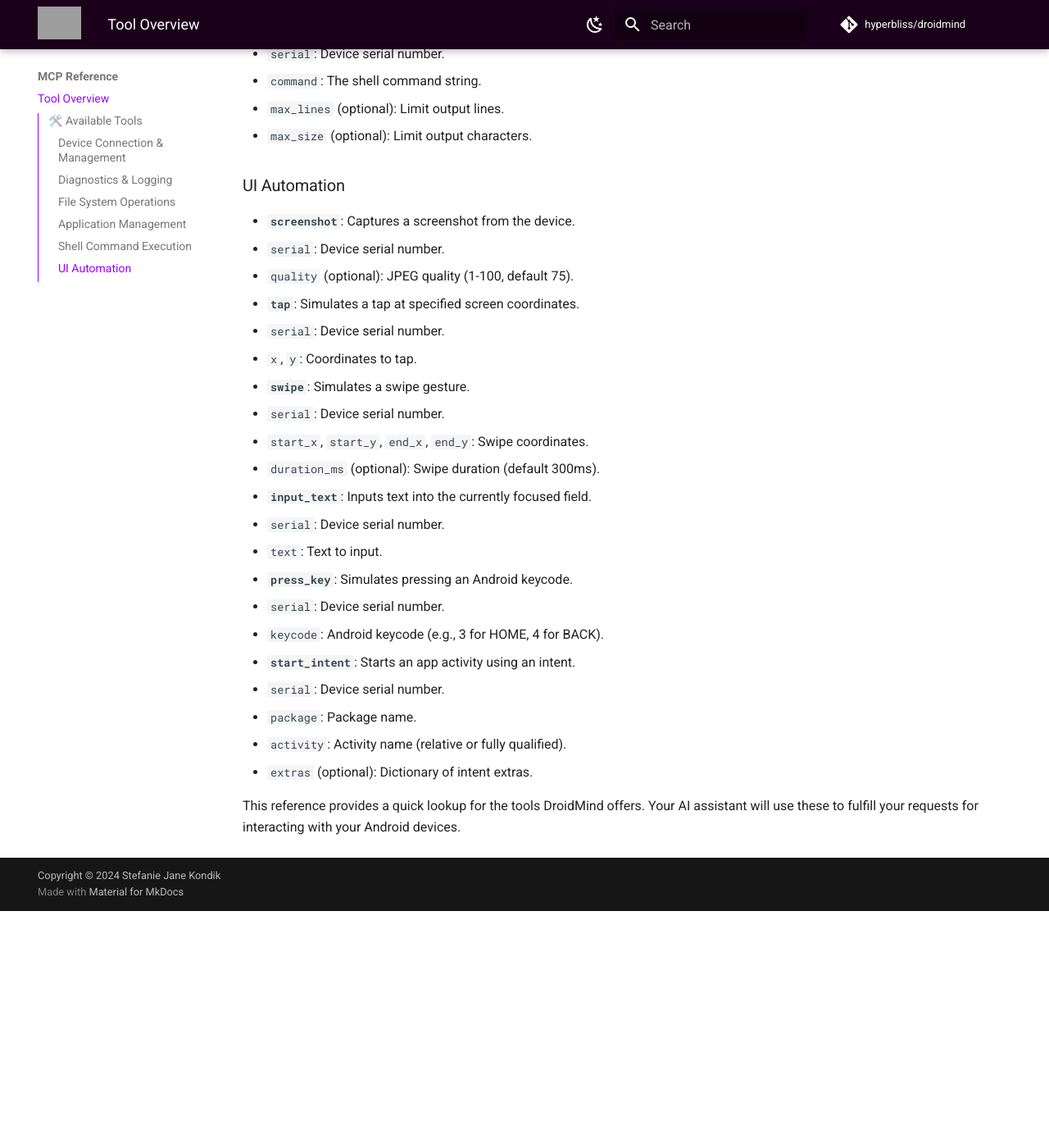
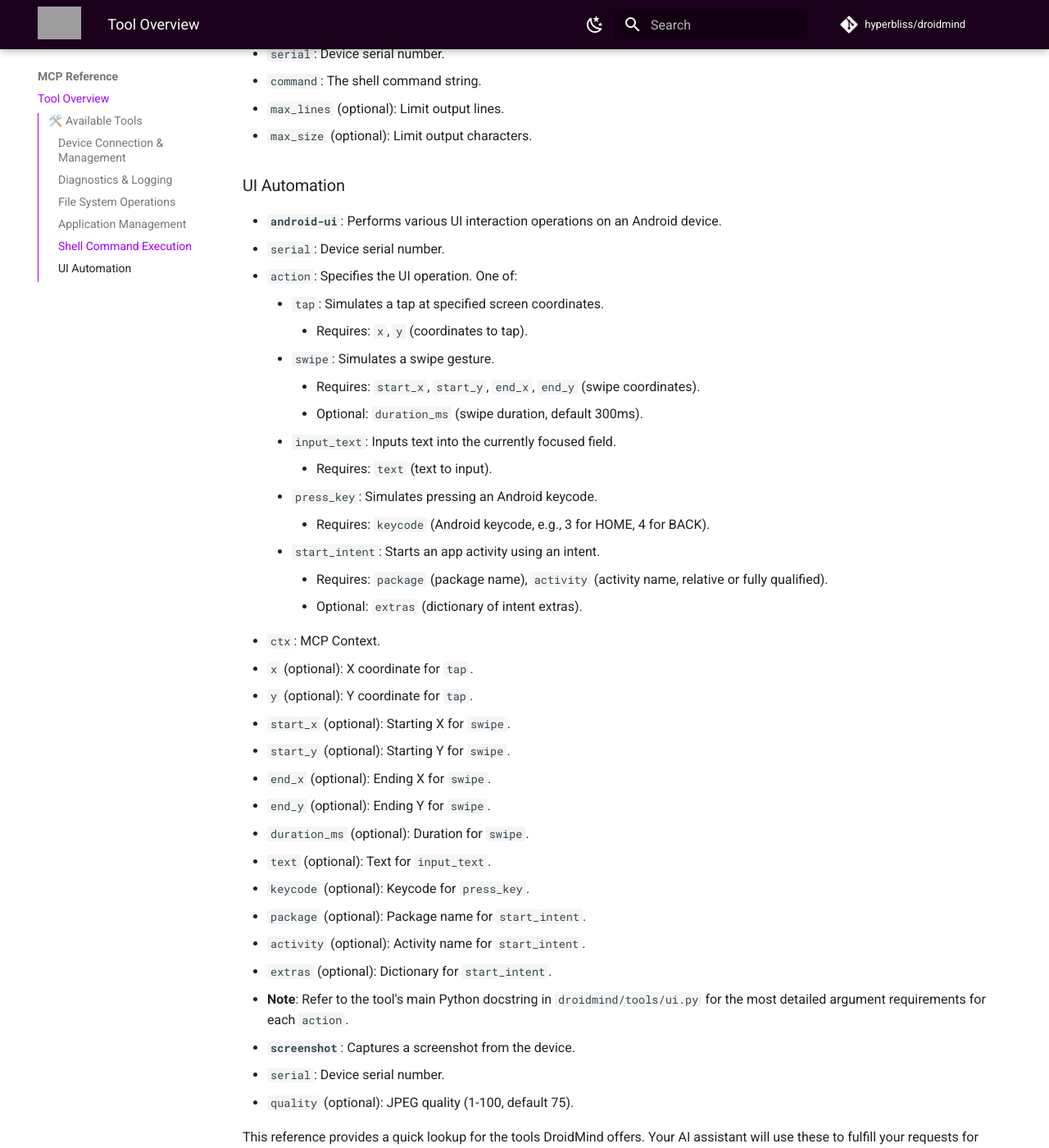
Before and after one commit to hyperb1iss/droidmind, an MkDocs documentation site: the page built from docs/mcp-reference.md, in a window 1280 px wide and 1400 px high, scrolled down 4728 px. Shown: the whole window at 82% size. Built offline with MkDocs 1.6.1 and Material for MkDocs 9.7.7, drawn with Linux system fonts in a browser that asks for light colours; comment, search, counter and statistics services are not loaded; before the commit the page ends 5839 px from its top, so only the background shows below that; grey boxes are pictures that could not be loaded.

Commit message:
♻️ Refactor UI tools into unified operation
Consolidate separate UI tools into a single tool

Replace five individual UI tools with a unified `android-ui` tool
that uses an action parameter to select the specific operation.

- Add UIAction enum to define available operations
- Refactor implementation functions with consistent naming
- Update documentation in MCP reference
- Update tests to use the new unified interface
- Update imports in __init__.py

```diff
--- a/docs/mcp-reference.md
+++ b/docs/mcp-reference.md
@@ -142,26 +142,38 @@ Below is a categorized list of DroidMind tools. For detailed parameters, refer t
 
 ### UI Automation
 
+- **`android-ui`**: Performs various UI interaction operations on an Android device.
+  - `serial`: Device serial number.
+  - `action`: Specifies the UI operation. One of:
+    - `tap`: Simulates a tap at specified screen coordinates.
+        - Requires: `x`, `y` (coordinates to tap).
+    - `swipe`: Simulates a swipe gesture.
+        - Requires: `start_x`, `start_y`, `end_x`, `end_y` (swipe coordinates).
+        - Optional: `duration_ms` (swipe duration, default 300ms).
+    - `input_text`: Inputs text into the currently focused field.
+        - Requires: `text` (text to input).
+    - `press_key`: Simulates pressing an Android keycode.
+        - Requires: `keycode` (Android keycode, e.g., 3 for HOME, 4 for BACK).
+    - `start_intent`: Starts an app activity using an intent.
+        - Requires: `package` (package name), `activity` (activity name, relative or fully qualified).
+        - Optional: `extras` (dictionary of intent extras).
+  - `ctx`: MCP Context.
+  - `x` (optional): X coordinate for `tap`.
+  - `y` (optional): Y coordinate for `tap`.
+  - `start_x` (optional): Starting X for `swipe`.
+  - `start_y` (optional): Starting Y for `swipe`.
+  - `end_x` (optional): Ending X for `swipe`.
+  - `end_y` (optional): Ending Y for `swipe`.
+  - `duration_ms` (optional): Duration for `swipe`.
+  - `text` (optional): Text for `input_text`.
+  - `keycode` (optional): Keycode for `press_key`.
+  - `package` (optional): Package name for `start_intent`.
+  - `activity` (optional): Activity name for `start_intent`.
+  - `extras` (optional): Dictionary for `start_intent`.
+  - **Note**: Refer to the tool's main Python docstring in `droidmind/tools/ui.py` for the most detailed argument requirements for each `action`.
+
 - **`screenshot`**: Captures a screenshot from the device.
   - `serial`: Device serial number.
   - `quality` (optional): JPEG quality (1-100, default 75).
-- **`tap`**: Simulates a tap at specified screen coordinates.
-  - `serial`: Device serial number.
-  - `x`, `y`: Coordinates to tap.
-- **`swipe`**: Simulates a swipe gesture.
-  - `serial`: Device serial number.
-  - `start_x`, `start_y`, `end_x`, `end_y`: Swipe coordinates.
-  - `duration_ms` (optional): Swipe duration (default 300ms).
-- **`input_text`**: Inputs text into the currently focused field.
-  - `serial`: Device serial number.
-  - `text`: Text to input.
-- **`press_key`**: Simulates pressing an Android keycode.
-  - `serial`: Device serial number.
-  - `keycode`: Android keycode (e.g., 3 for HOME, 4 for BACK).
-- **`start_intent`**: Starts an app activity using an intent.
-  - `serial`: Device serial number.
-  - `package`: Package name.
-  - `activity`: Activity name (relative or fully qualified).
-  - `extras` (optional): Dictionary of intent extras.
 
 This reference provides a quick lookup for the tools DroidMind offers. Your AI assistant will use these to fulfill your requests for interacting with your Android devices.
```
Also changed, not shown: 3 other files.
